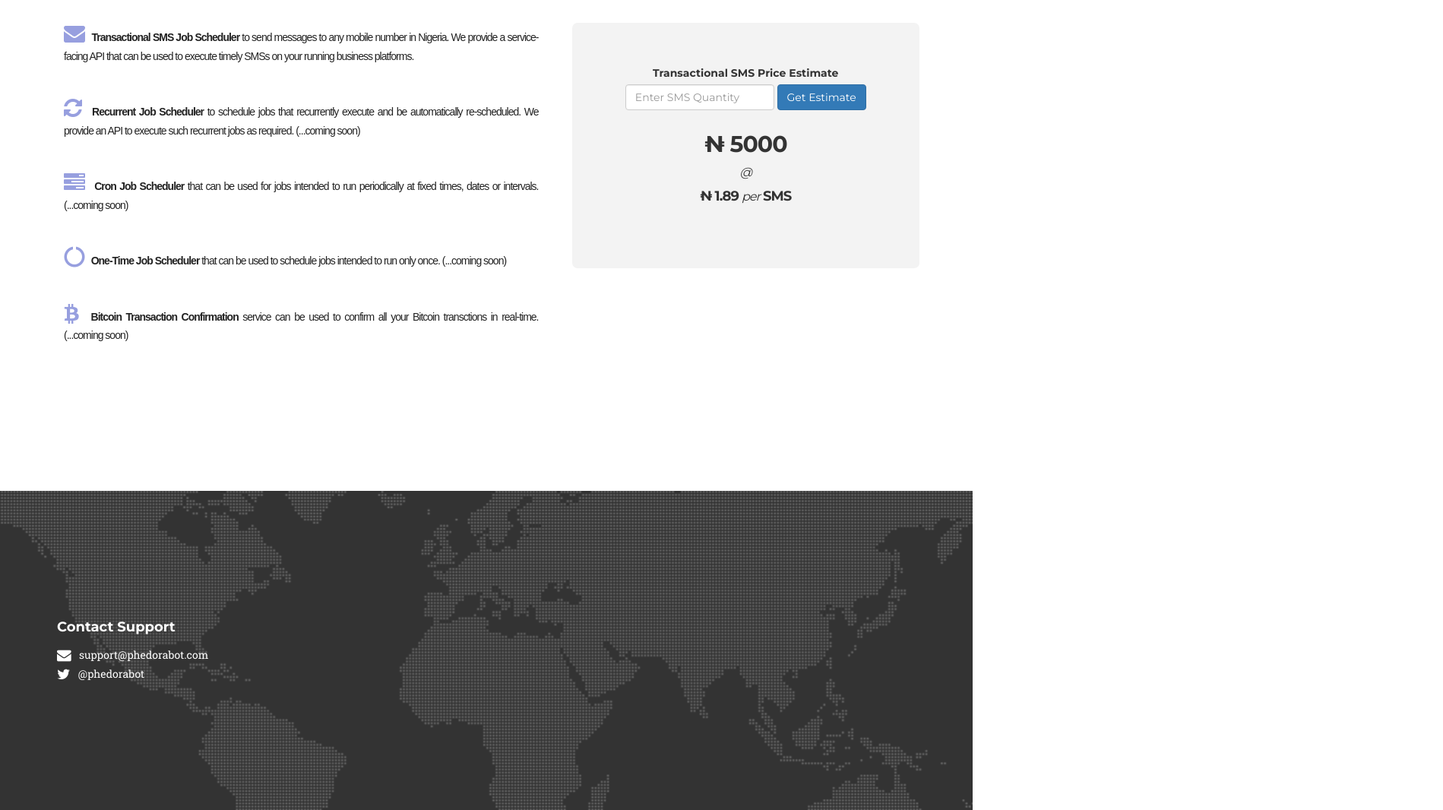
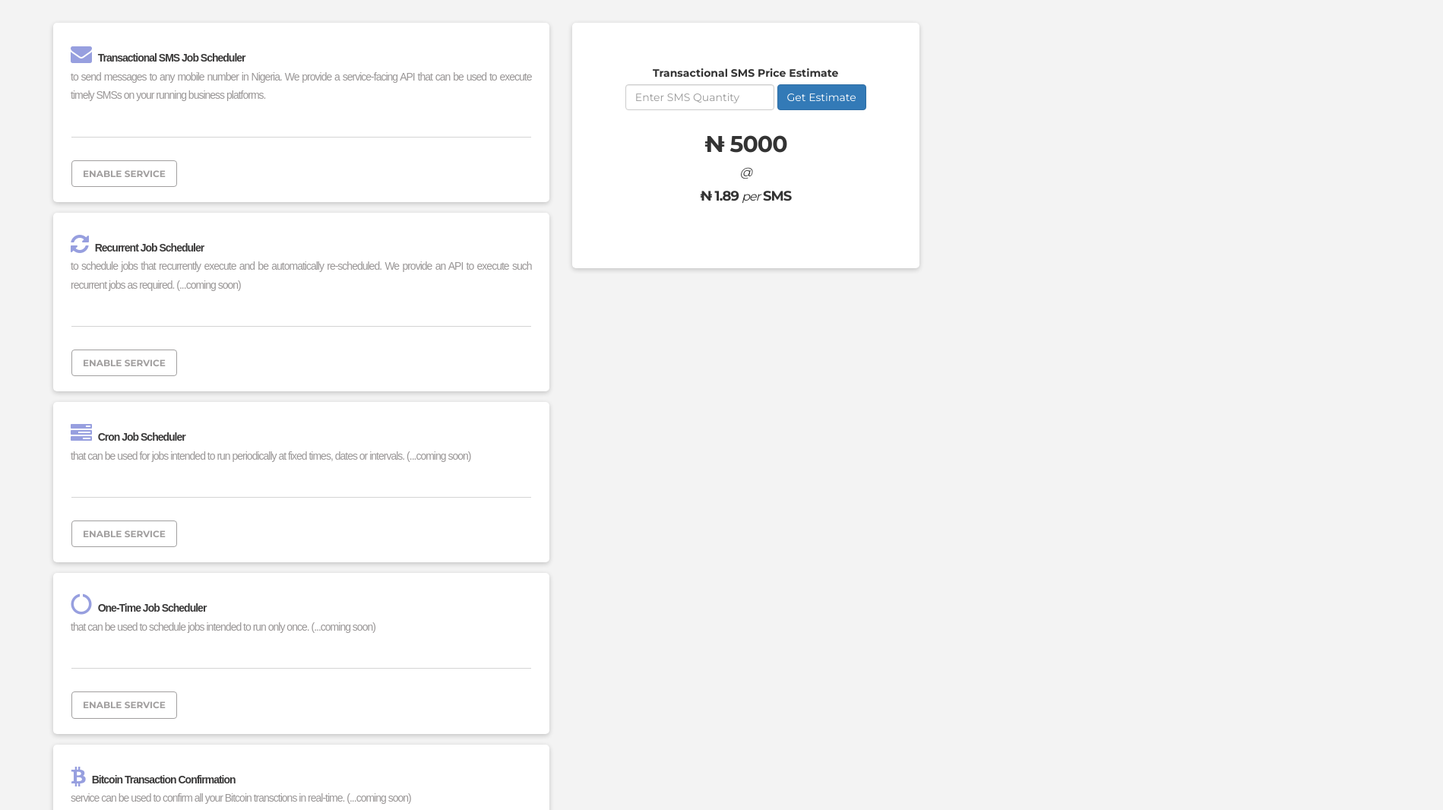
Before and after one commit to fahad3mi/Phedorabot, a plain HTML site: page index.html in a window 1280 px wide. Shown: the part 640-1706 px from the top of the page at 76% size, 1899 px wide, since content can reach past the window. Drawn offline with Linux system fonts and the light colour scheme; a web font is replaced by a local one.

Commit message:
ReMake of the Landing Page

```diff
--- a/css/main.css
+++ b/css/main.css
@@ -1,14 +1,19 @@
 body {
     overflow-x: hidden;
-    font-family: "Roboto Slab", "Helvetica Neue", Helvetica, Arial, sans-serif
+    font-family: "Roboto Slab", "Helvetica Neue", Helvetica, Arial, sans-serif;
+    background-color: #f3f3f3
 
 }
 
 .text-muted {
-    color: #222;
+    color: rgb(153, 150, 150);
     text-align: justify;
-    font-weight: 200;
+    font-weight: 400;
     font-family: sans-serif;
+}
+
+.text-muted strong {
+    color: rgb(58, 57, 57);
 }
 
 .text-primary {
@@ -84,6 +89,24 @@ li {
 
 #services p em {
     font-size: 12px;
+}
+
+.service-list-index {
+    background-color:#fff;
+    border-radius:5px;
+    padding: 5px 9px;
+    margin-bottom: 14px;
+    border:0;
+    box-shadow: 0 2px 6px 0 hsla(0, 0%, 0%, 0.2)
+}
+
+.service-list-index p {
+    padding-top: 22px
+}
+
+.service-list-index hr {
+    border-color:#d4d4d4;
+    margin: 15px;
 }
 
 .img-centered {
@@ -224,6 +247,38 @@ fieldset[disabled] .btn-xl.active {
     color: #333333;
     background-color: #fff
 }
+
+
+/**** Service list button styling  Begin ****/
+
+.btn-service-list {
+    color: #a19f9f;
+    background-color: transparent;
+    border-color: #a19f9f;
+    font-family: Montserrat, "Helvetica Neue", Helvetica, Arial, sans-serif;
+    text-transform: uppercase;
+    font-weight: 700;
+    border-radius: 4px;
+    font-size: 12px;
+    padding: 8px 14px;
+    margin: 15px ;
+}
+
+.btn-service-list:hover,
+.btn-service-list:focus,
+.btn-service-list:active,
+.btn-service-list.active,
+.open .dropdown-toggle.btn-service-list {
+    color: #7e7e7e;
+    background-color: transparent;
+    border-color: #7e7e7e;
+}
+
+
+/**** Service list button styling End ****/
+
+
+
 
 .navbar-default {
     background-color: #fff;
@@ -600,9 +655,19 @@ section div {
     padding-bottom: -7px
 }
 
-section#about {
-    background-color: #fdebc7;
+section#docs {
+    background-color: #fff;
 }
+
+
+#docs-code-image {
+    border:1px solid yellow;
+}
+
+#docs-code-image img {
+}
+
+
 section h2.section-heading {
     font-size: 18px;
     margin-top: 0;
@@ -774,10 +839,12 @@ div.form-container {
 }
 
 .est-aside {
-    background-color: #f3f3f3;
+    background-color: #fff;
     font-family: Montserrat, "Helvetica Neue", Helvetica, Arial, sans-serif;
     padding: 4em 2em;
-    border-radius: 7px;
+    border-radius: 5px;
+    border:0;
+    box-shadow: 0 2px 6px 0 hsla(0, 0%, 0%, 0.2)
 }
 
 .est-aside-result {
--- a/index.html
+++ b/index.html
@@ -63,7 +63,7 @@
                         <a class="page-scroll" href="#services">Services</a>
                     </li>
                     <li>
-                        <a class="page-scroll" href="#about">Docs</a>
+                        <a class="page-scroll" href="#docs">Docs</a>
                     </li>
                     <li>
                         <a class="page-scroll" href="#contact">Support</a>
@@ -93,17 +93,31 @@
         <div class="container">
             <div class="row">
                 <div class="col-md-7">
-                    <p class="tsms text-muted" ><i class="fa fa-envelope fa-2x service-tags"></i> </p>
-
-                    <p class="recurrent text-muted"><i class="fa fa-refresh fa-2x service-tags"></i> </p>
-
-                    <p class="cron text-muted"><i class="fa fa-tasks fa-2x service-tags"></i> </p>
-
-                    <p class="one-time text-muted"><i class="fa fa-circle-o-notch fa-2x service-tags"></i> </p>
-
-                    <p class="bitcoin text-muted"><i class="fa fa-bitcoin fa-2x service-tags"></i> </p>
-
-
+                    <div class="service-list-index">
+                       <p class="tsms text-muted"><i class="fa fa-envelope fa-2x service-tags"></i> </p>
+                       <hr>
+                       <button class="btn btn-service-list">Enable Service</button>
+                    </div>
+                    <div class="service-list-index">
+                       <p class="recurrent text-muted"><i class="fa fa-refresh fa-2x service-tags"></i> </p>
+                       <hr>
+                       <button class="btn btn-service-list">Enable Service</button>
+                    </div>
+                    <div class="service-list-index">
+                       <p class="cron text-muted"><i class="fa fa-tasks fa-2x service-tags"></i> </p>
+                       <hr>
+                       <button class="btn btn-service-list">Enable Service</button>
+                    </div>
+                    <div class="service-list-index">
+                       <p class="one-time text-muted"><i class="fa fa-circle-o-notch fa-2x service-tags"></i> </p>
+                       <hr>
+                       <button class="btn btn-service-list">Enable Service</button>
+                    </div>
+                    <div class="service-list-index">
+                       <p class="bitcoin text-muted"><i class="fa fa-bitcoin fa-2x service-tags"></i> </p>
+                       <hr>
+                       <button class="btn btn-service-list">Enable Service</button>
+                    </div>
                 </div>
 
                 <div class="col-md-5 text-center">
@@ -133,7 +147,19 @@
         </div>
     </section>
 
+    <section id="docs">
+        <div class="container">
+            <div class="row">
+                <div class="col-xs-12 col-sm-6 col-md-8" style="border:1px solid green">
 
+                </div>
+                <div class="col-xs-6 col-md-4" id="docs-code-image">
+                    <img src="/img/editor.png">
+                </div>
+            </div>
+        </div>
+
+    </section>
     <!--style type="text/css">
         .col-md-1, .col-md-2, .col-md-3, .col-md-4, .col-md-6, .col-md-8 {
         background-color: #34495e;
--- a/js/ContentControl.js
+++ b/js/ContentControl.js
@@ -22,8 +22,8 @@ $('.navbar-collapse ul li a').click(function() {
 //Appends content on front-page
 $(".intro-lead-in").append("<h1>APIs AS A SERVICE</h1>");
 $(".intro-heading").append("Schedule Jobs/SMS for delivery, for as low as ₦ 1.89 per unit. Get 50 SMS Units per month for every monthly subscription on Transactional SMS.");
-$(".tsms").append("&nbsp <strong>Transactional SMS Job Scheduler</strong> to send messages to any mobile number in Nigeria. We provide a service-facing API that can be used to execute timely SMSs on your running business platforms.");
-$(".recurrent").append("&nbsp <strong>Recurrent Job Scheduler</strong> to schedule jobs that recurrently execute and be automatically re-scheduled. We provide an API to execute such recurrent jobs as required. (...coming soon)");
-$(".cron").append("&nbsp <strong>Cron Job Scheduler</strong> that can be used for jobs intended to run periodically at fixed times, dates or intervals. (...coming soon)");
-$(".one-time").append("&nbsp <strong>One-Time Job Scheduler</strong> that can be used to schedule jobs intended to run only once. (...coming soon)");
-$(".bitcoin").append("&nbsp <strong>Bitcoin Transaction Confirmation</strong> service can be used to confirm all your Bitcoin transctions in real-time. (...coming soon)");
+$(".tsms").append("&nbsp <strong>Transactional SMS Job Scheduler</strong><br> to send messages to any mobile number in Nigeria. We provide a service-facing API that can be used to execute timely SMSs on your running business platforms.");
+$(".recurrent").append("&nbsp <strong>Recurrent Job Scheduler</strong><br> to schedule jobs that recurrently execute and be automatically re-scheduled. We provide an API to execute such recurrent jobs as required. (...coming soon)");
+$(".cron").append("&nbsp <strong>Cron Job Scheduler</strong><br> that can be used for jobs intended to run periodically at fixed times, dates or intervals. (...coming soon)");
+$(".one-time").append("&nbsp <strong>One-Time Job Scheduler</strong><br> that can be used to schedule jobs intended to run only once. (...coming soon)");
+$(".bitcoin").append("&nbsp <strong>Bitcoin Transaction Confirmation</strong><br> service can be used to confirm all your Bitcoin transctions in real-time. (...coming soon)");
```
Also changed, not shown: img/editor.png (added).
